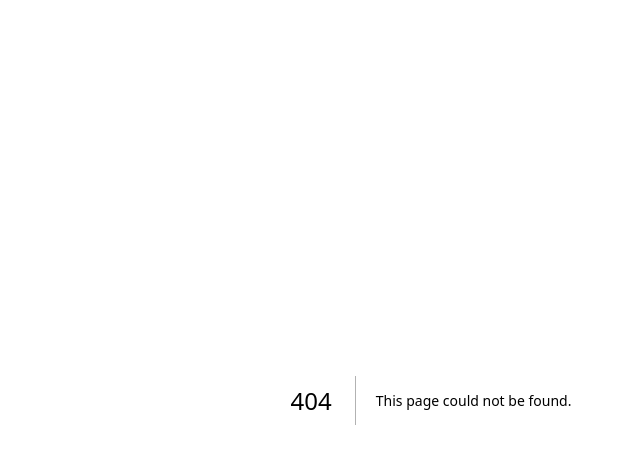
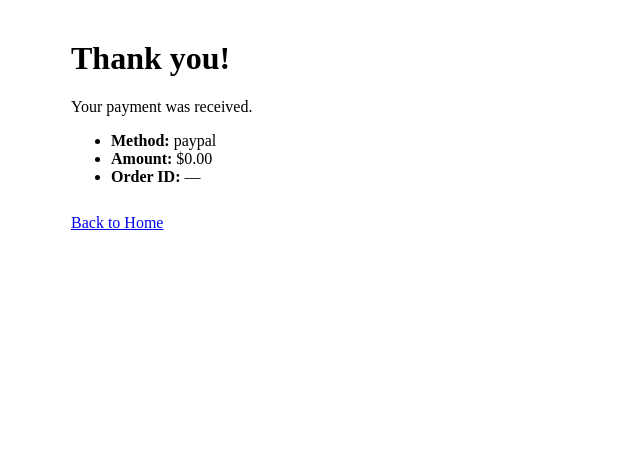
Before and after one commit to Runnerrander/grandlucky-quiz, a Next.js app: page /thank-you in a window 1280 px wide. Before the commit this address had no page. Shown: the top 464 px of the page, without its empty margins (209-849 px from the left). Built offline with nearby package versions, Linux system fonts and the light colour scheme.

Commit message:
Create thank-you.js
feat(payments): add live PayPal checkout page with env-based price (Stripe unchanged)

```diff
--- /dev/null
+++ b/pages/thank-you.js
@@ -0,0 +1,22 @@
+// pages/thank-you.js
+import { useRouter } from "next/router";
+
+export default function ThankYou() {
+  const { query } = useRouter();
+  const { order, amount, method } = query;
+
+  return (
+    <main style={{ maxWidth: 720, margin: "40px auto", padding: "0 16px" }}>
+      <h1>Thank you!</h1>
+      <p>Your payment was received.</p>
+      <ul>
+        <li><strong>Method:</strong> {method || "paypal"}</li>
+        <li><strong>Amount:</strong> ${amount || "0.00"}</li>
+        <li><strong>Order ID:</strong> {order || "—"}</li>
+      </ul>
+      <a href="/" style={{ display: "inline-block", marginTop: 12 }}>
+        Back to Home
+      </a>
+    </main>
+  );
+}
```
